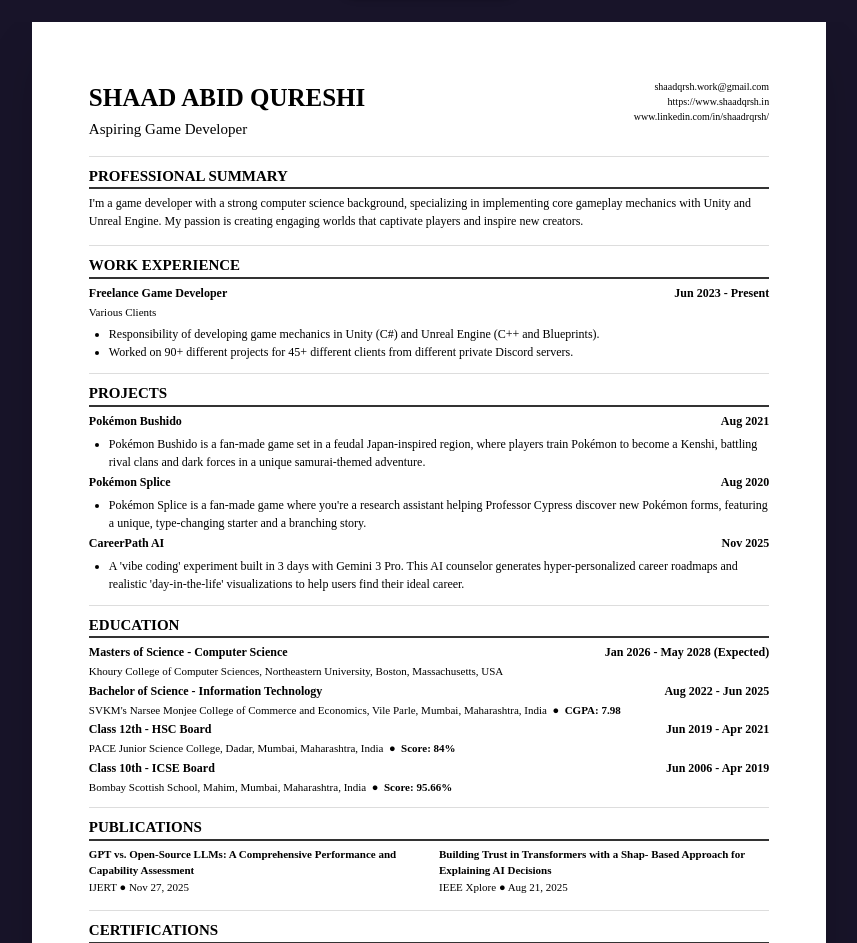
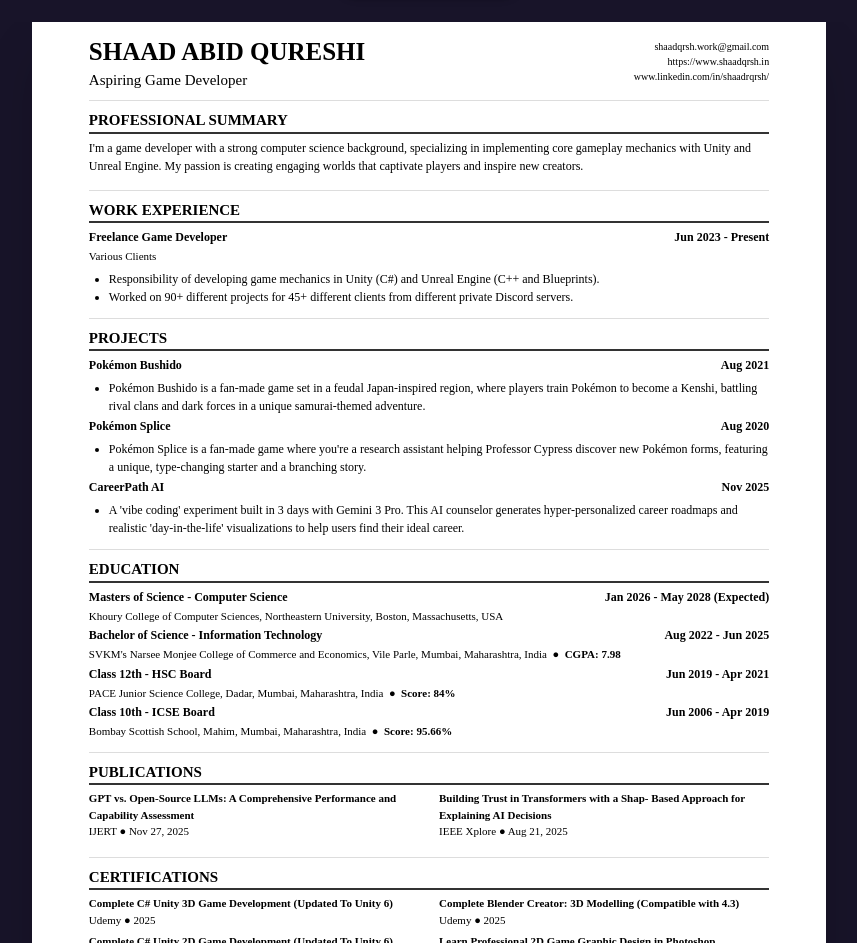
Before and after one commit to shaadqrsh/shaad-portfolio, a Next.js app: page /resume in a window 1280 px wide. Shown: the part 169-1112 px from the top of the page, without its empty margins (211-1068 px from the left). Built offline with nearby package versions, Linux system fonts and the light colour scheme.

Commit message:
Clean resume and better loading

```diff
--- a/src/app/(main)/home/page.tsx
+++ b/src/app/(main)/home/page.tsx
@@ -12,10 +12,11 @@ import Button from "@/components/ui/button";
 import Card from "@/components/ui/Card";
 
 const Home = () => {
-  const [bgLoaded, setBgLoaded] = useState(false);
+
   const [imgLoaded, setImgLoaded] = useState(false);
   const isLoading = useSmartLoader({
-    loadingDependencies: [!bgLoaded, !imgLoaded],
+    loadingDependencies: [!imgLoaded],
+    minDuration: 200,
   });
 
   return (
@@ -30,7 +31,7 @@ const Home = () => {
           alt="bg"
           width={1440}
           height={1080}
-          onLoad={() => setBgLoaded(true)}
+          priority
         />
       </div>
       <section className=" min-2xl:container text-white h-full flex items-center justify-center px-6 max-md:px-4 max-md:pb-10 relative">
--- a/src/components/Resume.tsx
+++ b/src/components/Resume.tsx
@@ -20,6 +20,8 @@ const resumeStyles = `
         width: 21cm;
         min-height: 29.7cm;
         padding: 1.5cm;
+        padding-top: 0.3cm;
+        padding-bottom: 0.3cm;
         box-sizing: border-box;
         font-size: 12px;
         margin-top: 0;
@@ -33,12 +35,12 @@ const resumeStyles = `
     .resume-container h1 {
         font-size: 25px;
         text-transform: uppercase;
-        margin-bottom: 2px;
+        margin-bottom: -2px;
         font-weight: bold;
     }
     .resume-container h3 {
         font-size: 15px;
-        margin-bottom: 5px;
+        margin-bottom: -1px;
         font-weight: normal;
     }
     .resume-container h2 {
@@ -47,19 +49,23 @@ const resumeStyles = `
         margin: 0;
         font-weight: bold;
     }
-    .header {
-        display: flex;
-        justify-content: space-between;
-        align-items: flex-start;
+    .header-table {
+        width: 100%;
+        border-collapse: collapse;
         margin-bottom: 10px;
     }
-    .name-section {
+    .header-table td {
+        padding: 0;
+        vertical-align: top;
+    }
+    .header-left {
         text-align: left;
     }
-    .contact-info {
+    .header-table .header-right {
         text-align: right;
         font-size: 10px;
         line-height: 1.5;
+        padding-top: 6px;
     }
     .section {
         margin-bottom: 15px;
@@ -103,25 +109,25 @@ const resumeStyles = `
         list-style-type: disc;
     }
     .skills-list li {
-        margin-bottom: 0;
+        margin-bottom: -3px;
     }
     .certifications-grid {
-        display: grid;
-        grid-template-columns: 1fr 1fr;
-        gap: 5px 20px;
+        column-count: 2;
+        column-gap: 20px;
         margin-top: 0;
         margin-bottom: -3px;
     }
     .certification-item {
+        break-inside: avoid;
         font-size: 11px;
-        margin-bottom: 3px;
+        margin-bottom: 5px;
     }
     .certification-name {
         font-weight: bold;
     }
     @media print {
         .resume-container {
-            margin-top: -1.5cm;
+            margin-top: -0.6cm;
         }
     }
 `;
@@ -140,20 +146,21 @@ const Resume = React.forwardRef<HTMLDivElement>((props, ref) => {
         <>
             <style>{resumeStyles}</style>
             <div ref={ref} className="resume-container">
-                <div className="header">
-                    <div className="name-section">
-                        <h1>{fullName}</h1>
-                        <h3>{title}</h3>
-                    </div>
-                    <div className="contact-info">
-                        <span>{email}</span>
-                        <br />
-                        <span>https://www.shaadqrsh.in</span>
-                        <br />
-                        <span>{linkedin?.replace("https://", "")}</span>
-                        <br />
-                    </div>
-                </div>
+                <table className="header-table">
+                    <tbody>
+                        <tr>
+                            <td className="header-left">
+                                <h1>{fullName}</h1>
+                                <h3>{title}</h3>
+                            </td>
+                            <td className="header-right">
+                                <div>{email}</div>
+                                <div>https://www.shaadqrsh.in</div>
+                                <div>{linkedin?.replace("https://", "")}</div>
+                            </td>
+                        </tr>
+                    </tbody>
+                </table>
 
                 <div className="section">
                     <div className="section-title">
--- a/src/lib/Data.ts
+++ b/src/lib/Data.ts
@@ -4,8 +4,8 @@ export const title = "Aspiring Game Developer";
 
 export const maxWorkExperienceCount = 3;
 export const maxProjectsCount = 3;
-export const maxCertificatesCount = 6;
-export const maxSkillsCount = 15;
+export const maxCertificatesCount = 8;
+export const maxSkillsCount = 20;
 export const maxPublicationsCount = 2;
 
 export const homePara = `I'm a game developer with a strong computer science background, specializing in implementing core gameplay mechanics with Unity and Unreal Engine. My passion is creating engaging worlds that captivate players and inspire new creators.`;
```
Also changed, not shown: public/img_home.png.
